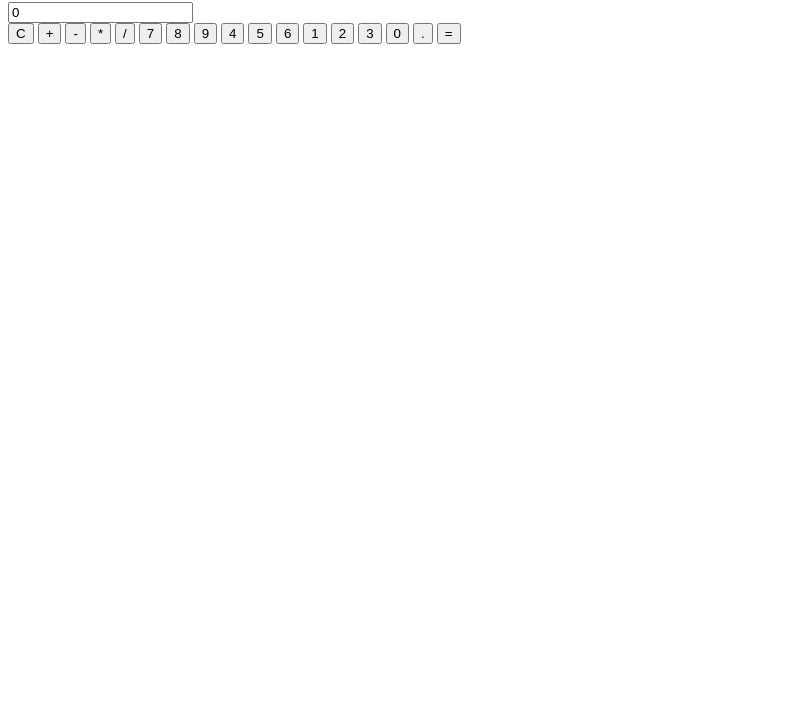
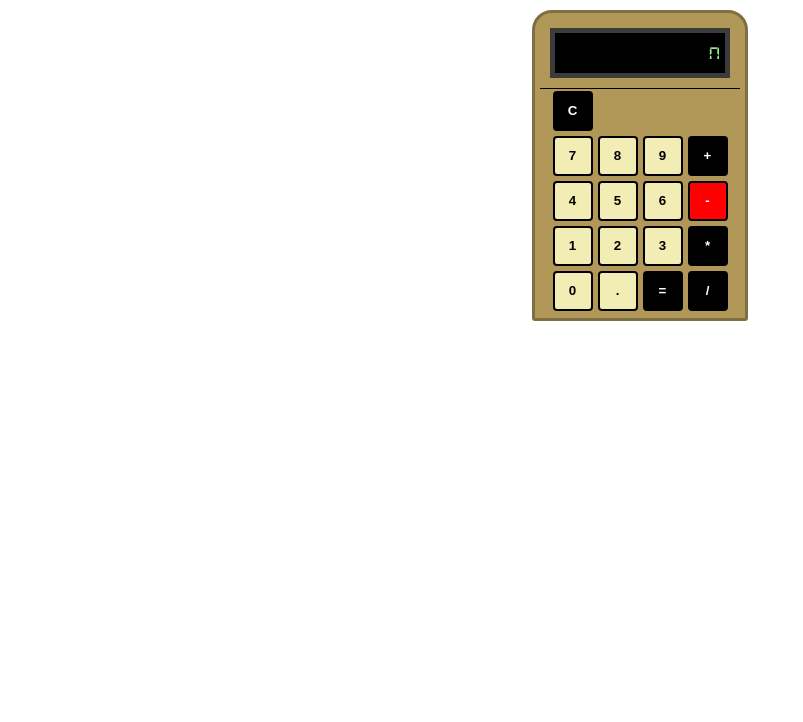
Before and after one commit to alfa33333/OdinCalculator, a plain HTML site: page index.html in a window 1280 px wide. Shown: the part 78-800 px from the top of the page, without its empty margins (0-803 px from the left). Drawn offline with Linux system fonts and the light colour scheme.

Commit message:
Update style.css and add digital-7 font for the calculator display

```diff
--- a/index.html
+++ b/index.html
@@ -1,11 +1,13 @@
 <!DOCTYPE html>
 <html>
+
 <head>
     <meta charset="UTF-8">
     <meta name="viewport" content="width=device-width, initial-scale=1.0">
     <title>My Calculator</title>
-    <link rel="stylesheet" href="styles.css">
+    <link rel="stylesheet" href="style.css" />
 </head>
+
 <body>
     <!-- Your content goes here -->
     <div class="container">
@@ -13,25 +15,40 @@
         <div class="calculator">
             <input type="text" id="display" value="0">
             <div class="keys">
-                <button onclick="clearDisplay()">C</button>
-                <button onclick="append('+')">+</button>
-                <button onclick="append('-')">-</button>
-                <button onclick="append('*')">*</button>
-                <button onclick="append('/')">/</button>
+
+                <div class="row">
+                    <button class="operator" onclick="clearDisplay()">C</button>
+                    <button class="invisible"></button>
+                    <button class="invisible"></button>
+                    <button class="invisible"></button>
+                </div>
+                <div class="row">
                     <button onclick="append('7')">7</button>
                     <button onclick="append('8')">8</button>
                     <button onclick="append('9')">9</button>
+                    <button class="operator" onclick="append('+')">+</button>
+                </div>
+                <div class="row" >
                     <button onclick="append('4')">4</button>
                     <button onclick="append('5')">5</button>
                     <button onclick="append('6')">6</button>
+                    <button class="operator-minus" onclick="append('-')">-</button>
+                </div>
+                <div class="row">
                     <button onclick="append('1')">1</button>
                     <button onclick="append('2')">2</button>
                     <button onclick="append('3')">3</button>
+                    <button class="operator" onclick="append('*')">*</button>
+                </div>
+                <div class="row">
                     <button onclick="append('0')">0</button>
                     <button onclick="append('.')">.</button>
-                <button onclick="append('=')">=</button>
+                    <button class="operator" onclick="append('=')">=</button>
+                    <button class="operator" onclick="append('/')">/</button>
+                </div>
             </div>
         </div>
         <script src="script.js"></script>
 </body>
+
 </html>
--- a/style.css
+++ b/style.css
@@ -0,0 +1,92 @@
+@font-face{
+    font-family:'digital-clock-font';
+    src: url('digital-7/digital-7.ttf');
+   }
+
+#display {
+    border: 1px solid black;
+    background-color: black;
+    color: rgb(152, 233, 136);
+    font-family: digital-clock-font;
+    font-size: 1.5em;
+    text-align: right;
+    padding: 0px 5px;
+    margin: 10px;
+    width: auto;
+    height: 40px;
+    overflow: hidden;
+    white-space: nowrap;
+    text-overflow: ellipsis;
+    border: 5px solid rgb(59, 59, 59);
+}
+
+.container{
+    display: flex;
+    flex-direction: column;
+    align-items: center;
+}
+
+.calculator {
+    background-color: #B19859;
+    display:flex;
+    padding: 5px;
+    border: 3px solid #806e43;
+    flex-direction: column;
+    flex-shrink: 0;
+    width: 200px;
+    border-radius: 20px 20px 3px 3px;
+}
+
+.invisible {
+    visibility: hidden;
+}
+
+button {
+    background-color: #f3f0b8f8;
+    margin: 0;
+    width: 40px;
+    height: 40px;
+    font-weight: bold;
+    text-align: center;
+    vertical-align: middle;
+    border: 2px solid #000;
+    border-radius: 10%;
+    cursor: pointer;
+    flex-shrink: 0;
+}
+
+.operator {
+    background-color: black;
+    color: white;
+ }
+
+ .operator-minus {
+    background-color: red;
+    color: white;
+ }
+
+ .keys {
+    padding: 1%;
+    display: flex;
+    flex-grow: 0;
+    flex-shrink: 0;
+
+    flex-wrap: nowrap;
+    flex-direction: column;
+    justify-content: center;
+    gap:5px;
+    border-top: #000 1px solid;
+ }
+
+ .row {
+    display: flex;
+    flex-wrap: nowrap;
+    justify-content: center;
+    gap: 5px;
+    flex-shrink: 0;
+ }
+
+ .row-1 {
+    display: flex;
+    justify-content: flex-start;
+ }
```
Also changed, not shown: digital-7/digital-7 (italic).ttf (added), digital-7/digital-7 (mono italic).ttf (added), digital-7/digital-7 (mono).ttf (added), digital-7/digital-7.ttf (added), digital-7/readme.txt (added). Lines whose indentation alone changed are shown as unchanged.
